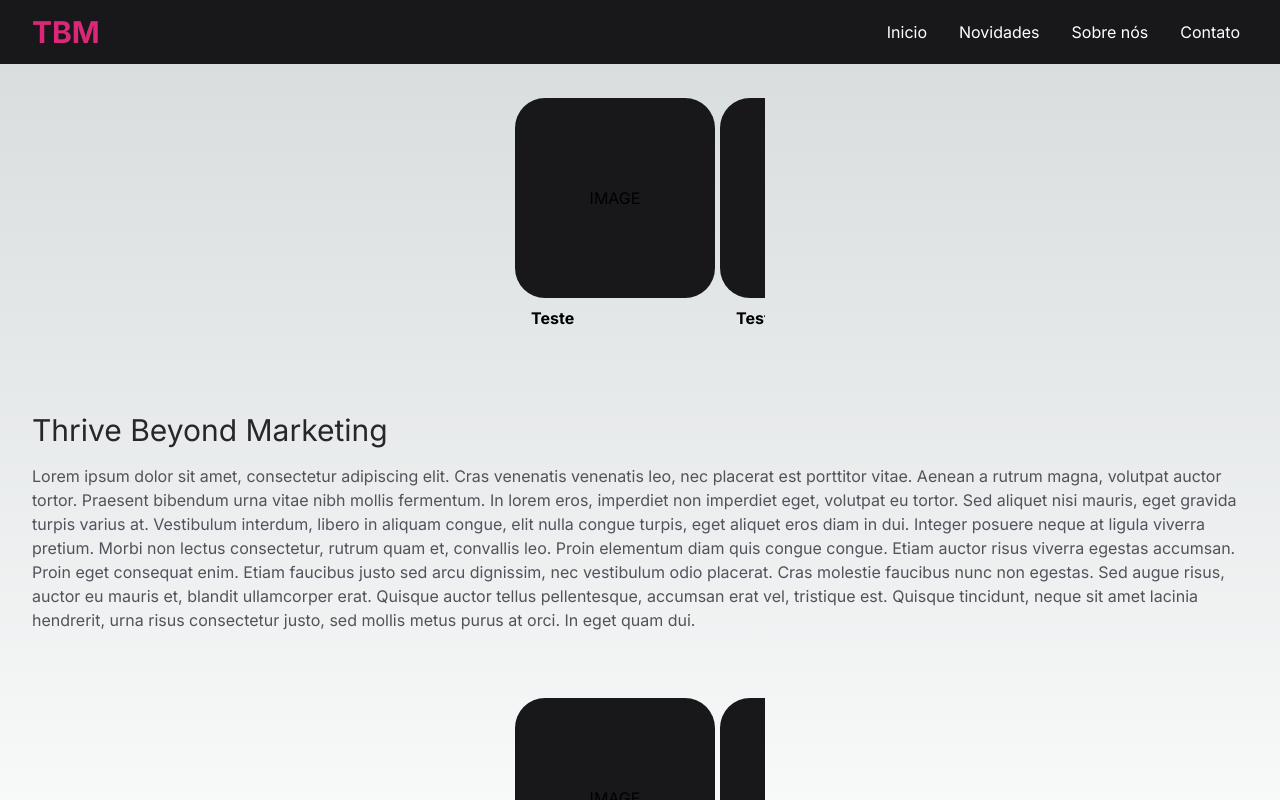
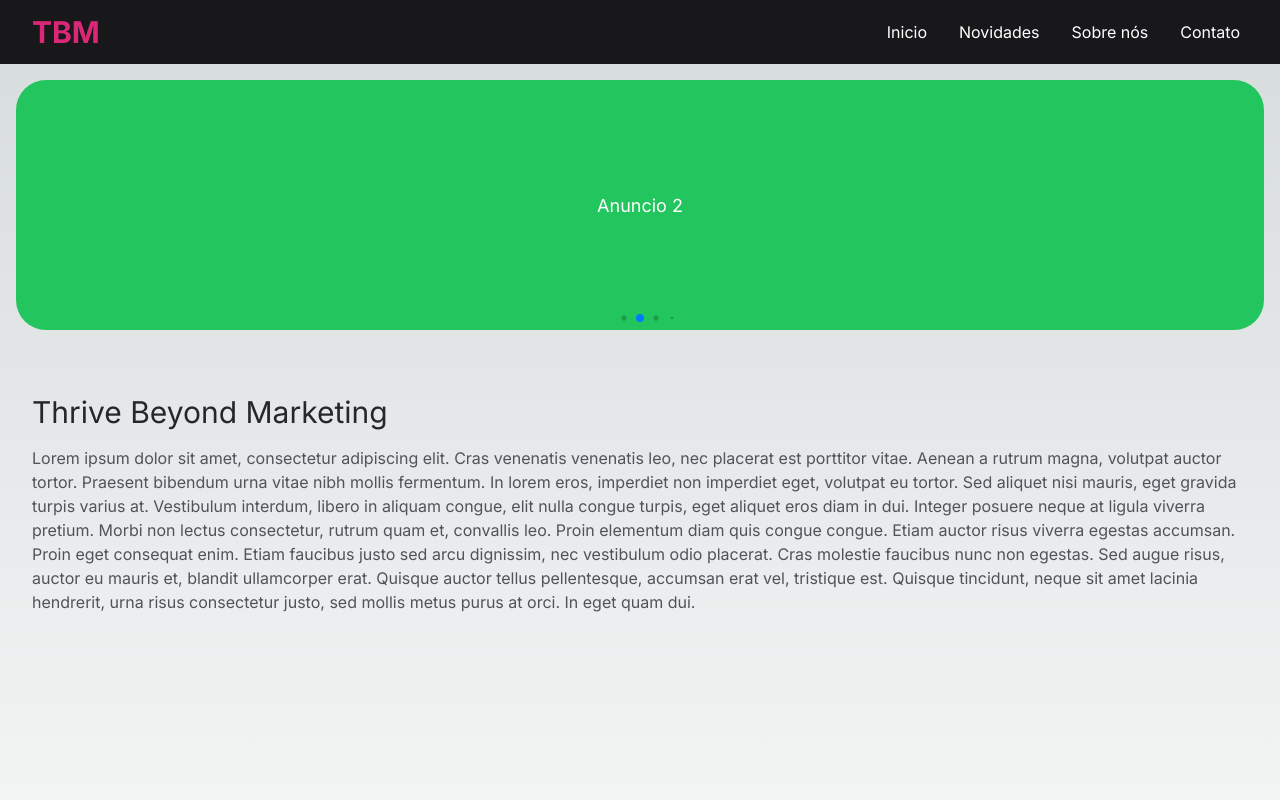
Before and after one commit to i-roger/tbm, a Next.js app: page / in a window 1280 px wide. Shown: the top 800 px of the page. Built offline with nearby package versions, Linux system fonts and the light colour scheme.

Commit message:
new update Swiper library

```diff
--- a/package.json
+++ b/package.json
@@ -12,7 +12,8 @@
     "@nextui-org/navbar": "^2.0.36",
     "next": "14.2.5",
     "react": "^18",
-    "react-dom": "^18"
+    "react-dom": "^18",
+    "swiper": "^11.1.9"
   },
   "devDependencies": {
     "@types/node": "^20",
--- /dev/null
+++ b/src/app/components/swiperCarousel/styles.css
@@ -0,0 +1,26 @@
+/* Styles Swiper Carousel */
+.swiper {
+    width: 100%;
+    height: 100%;
+    color: #fff;
+  }
+
+
+  .swiper-slide {
+    height:250px;
+    text-align: center;
+    font-size: 18px;
+    /* background: rgb(24 24 27); */
+
+    /* Center slide text vertically */
+    display: flex;
+    justify-content: center;
+    align-items: center;
+  }
+
+  .swiper-slide img {
+    display: block;
+    width: 100%;
+    height: 100%;
+    object-fit: cover;
+  }
--- /dev/null
+++ b/src/app/components/swiperCarousel/swiper.tsx
@@ -0,0 +1,37 @@
+import React, { useRef, useState } from 'react';
+// Import Swiper React components
+import { Swiper, SwiperSlide } from 'swiper/react';
+
+// Import Swiper styles
+import 'swiper/css';
+import 'swiper/css/pagination';
+
+import './styles.css';
+
+// import required modules
+import { Pagination, Autoplay, Navigation } from 'swiper/modules';
+
+export default function App() {
+  return (
+    <div className='p-4'>
+            <Swiper
+        navigation={true}
+        loop={true}
+        autoplay={{
+          delay: 2500,
+          disableOnInteraction: false,
+        }}
+        pagination={{
+          dynamicBullets: true,
+        }}
+        modules={[Autoplay, Pagination, Navigation]}
+        className="w-[100%] h-[100%] rounded-[30px]"
+      >
+        <SwiperSlide className="bg-red-500">Anuncio 1</SwiperSlide>
+        <SwiperSlide className="bg-green-500">Anuncio 2</SwiperSlide>
+        <SwiperSlide className="bg-yellow-500">Anuncio 3</SwiperSlide>
+        <SwiperSlide className="bg-blue-500">Anuncio 4</SwiperSlide>
+      </Swiper>
+    </div>
+  );
+}
--- a/src/app/page.tsx
+++ b/src/app/page.tsx
@@ -1,19 +1,16 @@
 "use client"
-import Image from "next/image";
 import Navbar from "./components/navbar"
 import Card from "./components/card"
-import Carousel from "./components/carousel"
+import Swiper from "./components/swiperCarousel/swiper"
 
 export default function Home() {
 
   return (
     <>
     <Navbar />
+    <Swiper />
     <main className="flex min-h-screen flex-col items-center">
-      <Carousel />
       <Card />
-      <Carousel />
-
     </main>
     </>
   );
```
Also changed, not shown: 1 other file (tests, documents, lock files or other folders).
